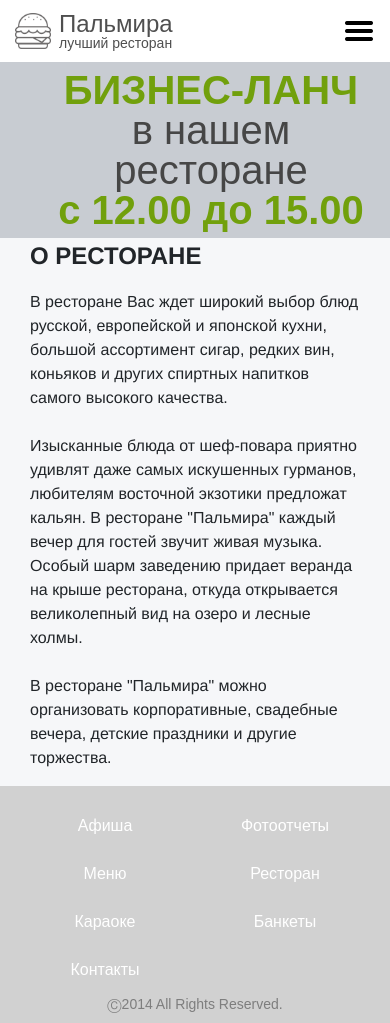
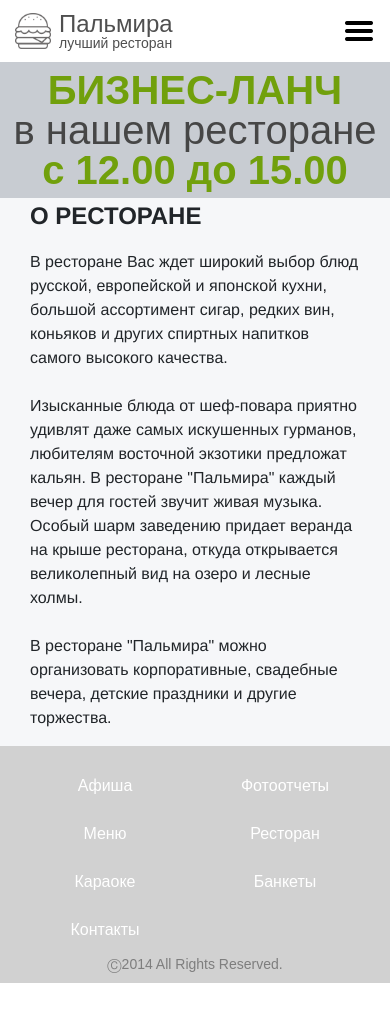
Before and after one commit to Yeami/web-landing-practice, a Vue app: page / in a window 390 px wide. After the commit the page ends 983 px from the top, so only its background shows below. Built offline with nearby package versions, Linux system fonts and the light colour scheme.

Commit message:
Make the footer fixed at the bottom of the page

```diff
--- a/src/App.vue
+++ b/src/App.vue
@@ -1,5 +1,6 @@
 <template>
     <div id="app" class="container-fluid">
+        <header>
             <app-logo-bar
                     :window="window"
                     :items="menuItems"
@@ -8,12 +9,17 @@
                     v-if="window.width >= 768"
                     :items="menuItems"
             />
+        </header>
+        <main>
             <app-carousel :window="window"/>
             <app-about-us :window="window"/>
+        </main>
+        <footer>
             <app-footer
                     :window="window"
                     :items="menuItems"
             />
+        </footer>
     </div>
 </template>
 
@@ -71,6 +77,19 @@
         font-family: Avenir, Helvetica, Arial, sans-serif;
         -webkit-font-smoothing: antialiased;
         -moz-osx-font-smoothing: grayscale;
+
+        display: flex;
+        min-height: 100vh;
+        flex-direction: column;
         padding: 0;
+
+        header {
+            background-color: white;
+        }
+
+        main {
+            flex: 1;
+            background-color: #F6F7F9;
+        }
     }
 </style>
--- a/src/components/AboutUs.vue
+++ b/src/components/AboutUs.vue
@@ -48,7 +48,6 @@
 
 <style scoped lang="scss">
     .wrapper {
-        background-color: #F6F7F9;
         padding: 0;
 
         .row {
--- a/src/components/Carousel.vue
+++ b/src/components/Carousel.vue
@@ -124,6 +124,7 @@
             .text-wrapper {
                 width: 100%;
                 margin: 0.5rem 0;
+                padding-left: 0;
 
                 .text {
                     display: flex;
--- a/src/components/Footer.vue
+++ b/src/components/Footer.vue
@@ -1,5 +1,5 @@
 <template>
-    <footer class="wrapper">
+    <div class="wrapper">
         <div class="container">
             <ul>
                 <li v-for="item in items">
@@ -10,7 +10,7 @@
                 <span>{{copywriting}}</span>
             </div>
         </div>
-    </footer>
+    </div>
 </template>
 
 <script>
--- a/src/components/LogoBar.vue
+++ b/src/components/LogoBar.vue
@@ -66,7 +66,6 @@
             margin-bottom: 0.75rem;
             font-family: 'ArialMT', sans-serif;
             color: #4F4F4F;
-            background-color: white;
 
             .left-side {
                 display: flex;
```
Lines whose indentation alone changed are shown as unchanged.
